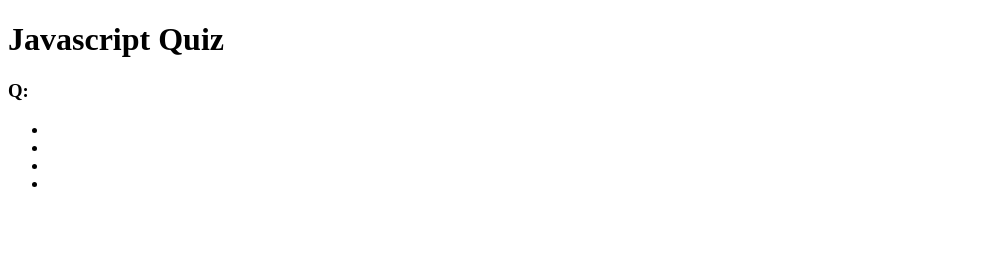
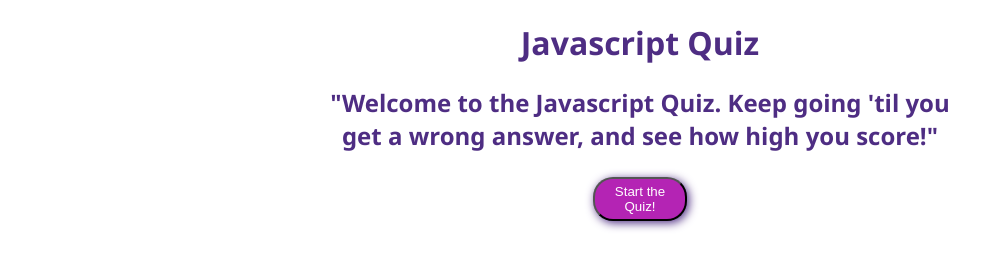
Before and after one commit to morgs999/Javascript-Quiz, a plain HTML site: page index.html in a window 1280 px wide. Shown: the whole page, without its empty margins (0-1003 px from the left). Drawn offline with Linux system fonts and the light colour scheme.

Commit message:
ask bcs check

```diff
--- a/Develop/script.js
+++ b/Develop/script.js
@@ -28,3 +28,18 @@ var data = [
         a4: "Iteration"
     }
 ]
+timerCount = 60
+currentScore = 0
+let start = document.querySelector("#start-button")
+let qBlock = document.querySelector(".question-block");
+
+start.addEventListener("click", function () {
+    qBlock.setAttribute("style", "display: block");
+
+    generateQuestion()
+
+})
+
+function generateQuestion() {
+
+}
--- a/Develop/styles.css
+++ b/Develop/styles.css
@@ -0,0 +1,43 @@
+:root {
+    --color1: rgb(180, 36, 180);
+    --color2: rgb(142, 141, 141);
+    --color3: #4e2d83;
+    --color4: white;
+}
+
+body {
+    font-family: 'Segoe UI', Tahoma, Geneva, Verdana, sans-serif;
+
+}
+
+header {
+    display: block;
+    margin: auto;
+    max-width: 50%;
+    text-align: center;
+    color: var(--color3);
+    /* background-color: var(--color2); */
+}
+
+.answers {
+    /* list-style-type: none; */
+}
+
+.question-block {
+    display: none;
+}
+
+.button {
+    background-color: var(--color1);
+    color: var(--color4);
+    border-radius: 20px;
+    box-shadow: 2px 2px 10px var(--color3);
+    margin: 5px;
+    padding: 5px;
+    max-width: 15%;
+    max-height: 50%;
+}
+
+.button:hover {
+    opacity: 75%;
+}
--- a/index.html
+++ b/index.html
@@ -4,26 +4,31 @@
 <head>
     <meta charset="UTF-8">
     <meta name="viewport" content="width=device-width, initial-scale=1.0">
+    <link rel="stylesheet" href="Develop/styles.css">
     <title>Javascript Quiz</title>
 </head>
 
 <body>
     <header>
         <h1>Javascript Quiz</h1>
+        <h2>"Welcome to the Javascript Quiz. Keep going 'til you get a wrong answer, and see how high you score!"</h2>
+        <button class="button" id="start-button">Start the Quiz!</button>
     </header>
 
     <section class="question-block">
-        <h3>Q: </h3>
+        <h3 id="question"></h3>
         <ul class="answers">
-            <li class="answer-one"></li>
-            <li class="answer-two"></li>
-            <li class="answer-three"></li>
-            <li class="answer-four"></li>
+            <li class="answer-one button"></li>
+            <li class="answer-two button"></li>
+            <li class="answer-three button"></li>
+            <li class="answer-four button"></li>
         </ul>
     </section>
-    <section class="high-score">
-
-    </section>
+    <footer>
+        <section class="high-score"></section>
+        <section class="timer"></section>
+    </footer>
+    <script src="./Develop/script.js"></script>
 </body>
 
 </html>
```
